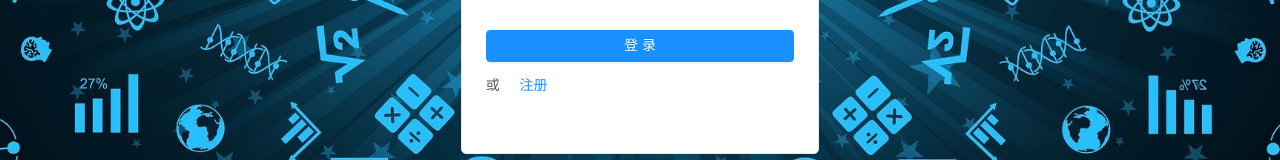
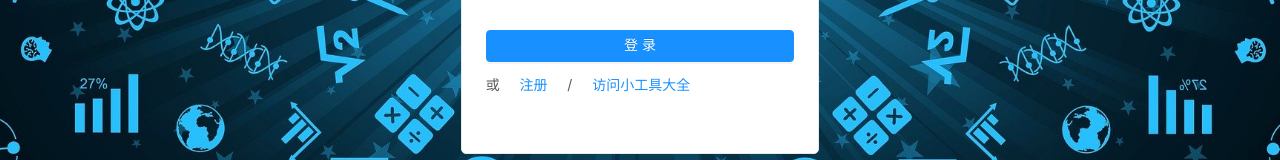
Before and after one commit to yulunyao/kaoyan, a Vue app in the folder kaoyan/: page /login in a window 1280 px wide. Shown: the part 415-575 px from the top of the page. Built offline with nearby package versions, Linux system fonts and the light colour scheme.

Commit message:
添加小工具的功能

```diff
--- a/kaoyan/src/router/routes.js
+++ b/kaoyan/src/router/routes.js
@@ -1,6 +1,7 @@
 import Home from '@/views/views/home.vue'
 import HomeFeature from '@/views/views/homeFeature.vue'
 import Login from '@/views/views/login.vue'
+import ToolCollection from '@/views/views/toolCollection.vue'
 
 const appRoutes = [
   {
@@ -19,6 +20,11 @@ const appRoutes = [
         meta: { title: '主页' },
       },
     ]
+  },
+  {
+    path: '/toolCollection',
+    name: 'toolCollection',
+    component: ToolCollection
   }
 ]
 
--- a/kaoyan/src/views/views/homeFeature.vue
+++ b/kaoyan/src/views/views/homeFeature.vue
@@ -206,7 +206,7 @@
           :headers="headers"
           @change="handleChange"
         >
-          <a-button> <a-icon type="upload" /> Click to Upload </a-button>
+          <a-button> <a-icon type="upload" /> 点击上传 </a-button>
         </a-upload>
       </a-modal>
 
@@ -293,7 +293,7 @@ export default {
         }
       ],
       realForm: [],
-      deadline: 1608911999000,
+      deadline: 1608911999000, // 2020年12月26日
     }
   },
   mounted() {
--- a/kaoyan/src/views/views/login.vue
+++ b/kaoyan/src/views/views/login.vue
@@ -37,6 +37,10 @@
             或
             <a-button type='link' @click="showRegister">
               注册
+            </a-button>
+            /
+            <a-button type='link' @click="gotoToolsColletion">
+              访问小工具大全
             </a-button>
           </a-form-item>
         </a-form>
@@ -97,6 +101,9 @@ export default {
     },
     showRegister() {
       this.registerVisible = !this.registerVisible
+    },
+    gotoToolsColletion() {
+      this.$router.push({name: 'toolCollection'})
     },
     handleRegister() {
       this.registerForm.validateFields((err) => {
--- /dev/null
+++ b/kaoyan/src/views/views/toolCollection.vue
@@ -0,0 +1,5 @@
+<template>
+  <div>
+    123
+  </div>
+</template>
```
